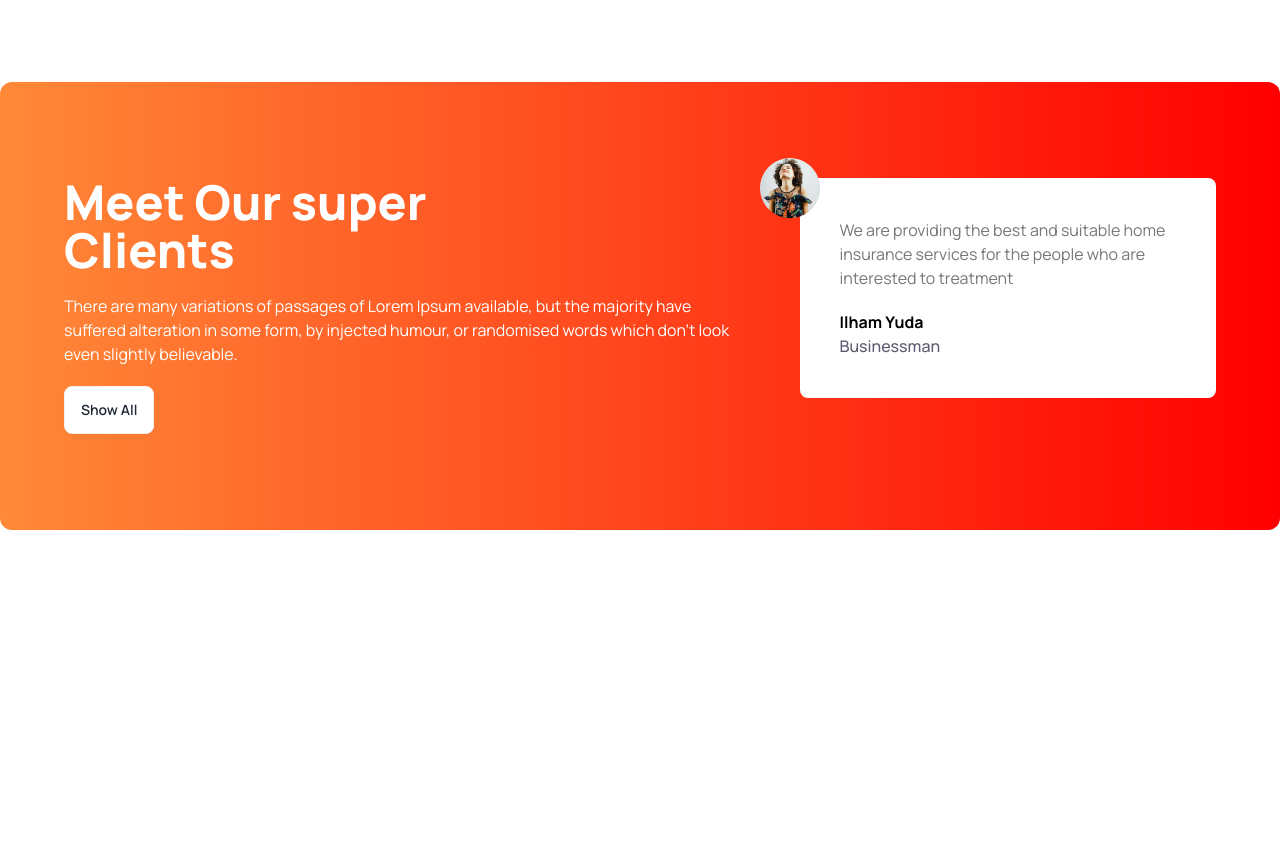
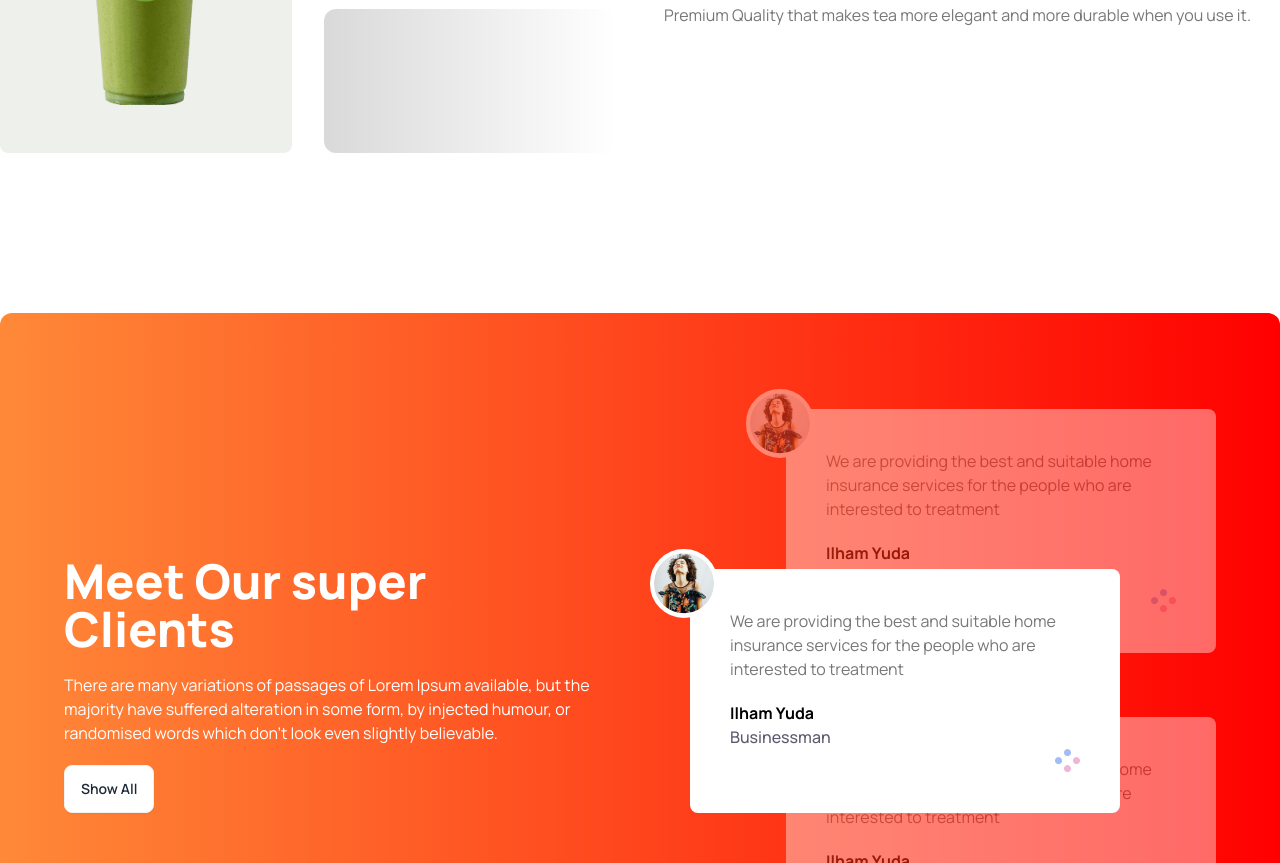
Before and after one commit to tasnimmondoltuba/tea-house, a plain HTML site: page index.html in a window 1280 px wide. Shown: the part 1937-2800 px from the top of the page. Before the commit the page ends 2627 px from the top, so only its background shows below. Drawn offline with nearby package versions, Linux system fonts and the light colour scheme.

Commit message:
last added

```diff
--- a/index.html
+++ b/index.html
@@ -35,8 +35,8 @@
 <body class="font-manrope">
     <!-- header style -->
     <header class="container mx-auto">
-        <div class="hero ">
-            <div class="hero-content flex-col lg:flex-row">
+        <div class="my-20 ">
+            <div class="flex justify-between items-center flex-col lg:flex-row">
 
               <div>
                 <h1 class="text-7xl font-extrabold">It's good
@@ -44,10 +44,10 @@
                     tea time at The
                     <br>Tea House</h1>
                 <p class="py-6"> Tea and Botanical Solutions Supplier Give Optimum Satisfaction To Your Taste Buds.</p>
-                <button class="btn btn-primary">Explore More</button>
+                <button class=" bg-gradient-to-r from-[#FF8938] to-[#F00]  btn text-white">Explore More <i class="fa-solid fa-arrow-trend-up"></i> </button>
               </div>
              <div>
-                <img src="images/banner.png" class="max-w-sm" />
+                <img src="images/banner.png"  />
                 <!-- ratings ar batch -->
                 <div class="-mt-20 flex items-center gap-2 drop-shadow-lg bg-white p-5 w-60 rounded-2xl">
                     <i class="fa-solid fa-star text-3xl text-amber-400"></i>
@@ -139,6 +139,7 @@
         <!-- super client section -->
         <section class="my-40">
             <div class="bg-gradient-to-r from-[#FF8938] to-[#F00] rounded-xl px-16 py-24 flex flex-col lg:flex-row gap-12">
+                <div class="flex items-center lg:pr-28">
                   <div class="space-y-5">
                     <h2 class="text-5xl font-extrabold text-white">Meet Our super <br>
                         Clients
@@ -146,16 +147,43 @@
                     <p class="text-white">There are many variations of passages of Lorem Ipsum available, but the majority have suffered alteration in some form, by injected humour, or randomised words which don't look even slightly believable. </p>
                     <button class="btn bg-white text-gradient-to-r from-[#FF8938] to-[rgb(255,0,0)]" >Show All</button>
                   </div>
-                <div>
-                    <!-- review -->
-                    <div class="p-10 rounded-lg bg-white relative ">
-                        <img class="absolute -left-10 -top-5" src="images/client.png" alt="">
+                </div>
+                <!-- review container -->
+
+                   <div class="relative">
+                        <!--next review -->
+                        <div class="opacity-40 p-10 mb-16 rounded-lg z-10 bg-white relative lg:w-[430px] ">
+                            <img class="absolute -left-10 -top-5 border-4 border-white rounded-full bg-white" src="images/client.png" alt="">
                             <p class="text-[#777]">We are providing the best and suitable home insurance services for the people who are interested to treatment</p>
                             <h4 class="font-bold text-black mt-5">Ilham Yuda</h4>
                             <p class="text-[#5D5A6F] font-medium">Businessman</p>
+                            <div class="flex justify-end">
+                                <img  src="images/circles.png" alt="">
+                            </div>
+                        </div>
+                        <!--current review -->
+                        <div class="p-10 rounded-lg bg-white absolute top-40 lg:-left-24 z-20 lg:w-[430px] ">
+                            <img class="absolute -left-10 -top-5 border-4 border-white rounded-full bg-white" src="images/client.png" alt="">
+                            <p class="text-[#777]">We are providing the best and suitable home insurance services for the people who are interested to treatment</p>
+                            <h4 class="font-bold text-black mt-5">Ilham Yuda</h4>
+                            <p class="text-[#5D5A6F] font-medium">Businessman</p>
+                            <div class="flex justify-end">
+                                <img  src="images/circles.png" alt="">
+                            </div>
+                        </div>
+                        <!--previous review -->
+                        <div class="opacity-40 p-10 rounded-lg z-10 bg-white relative lg:w-[430px] ">
+                            <img class="absolute -left-10 -top-5 border-4 border-white rounded-full bg-white" src="images/client.png" alt="">
+                            <p class="text-[#777]">We are providing the best and suitable home insurance services for the people who are interested to treatment</p>
+                            <h4 class="font-bold text-black mt-5">Ilham Yuda</h4>
+                            <p class="text-[#5D5A6F] font-medium">Businessman</p>
+                            <div class="flex justify-end">
+                                <img  src="images/circles.png" alt="">
+                            </div>
+                        </div>
                    </div>
 
-                </div>
+
             </div>
         </section>
     </main>
```
Lines whose indentation alone changed are shown as unchanged.
